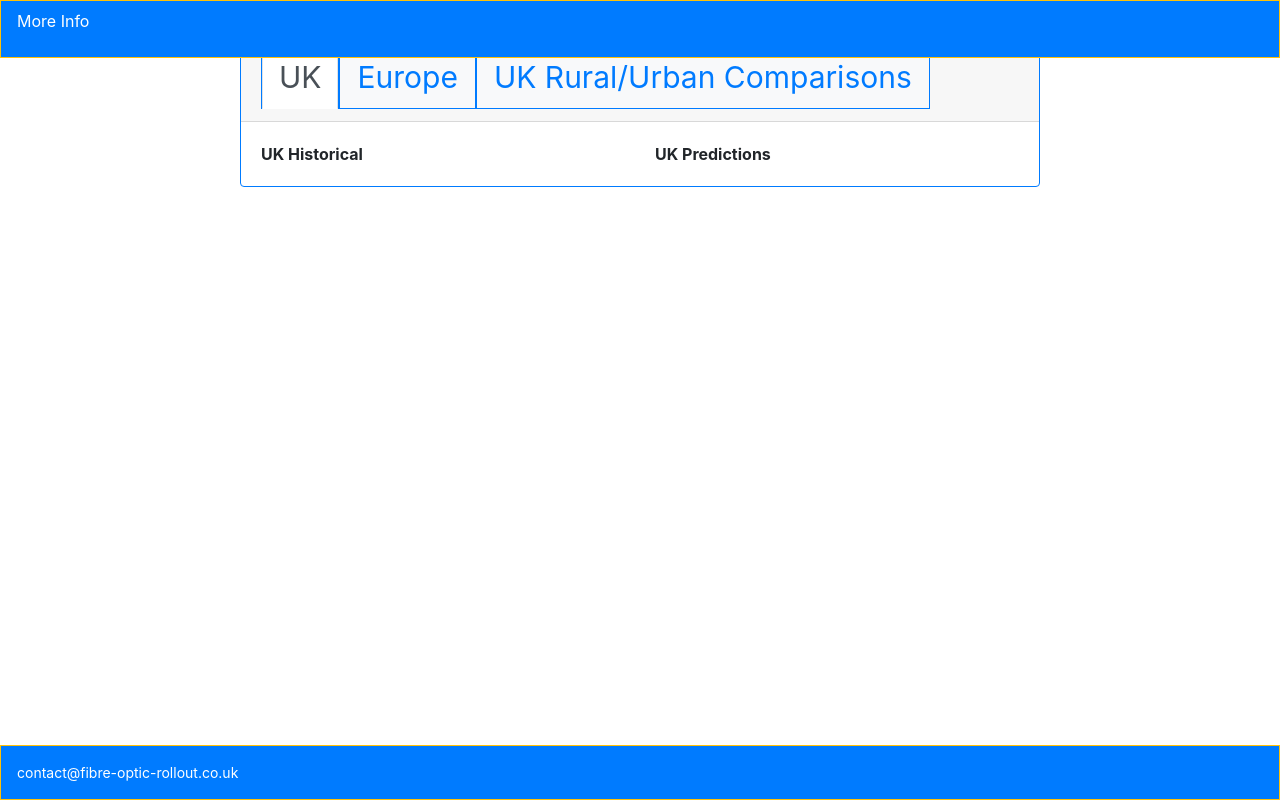
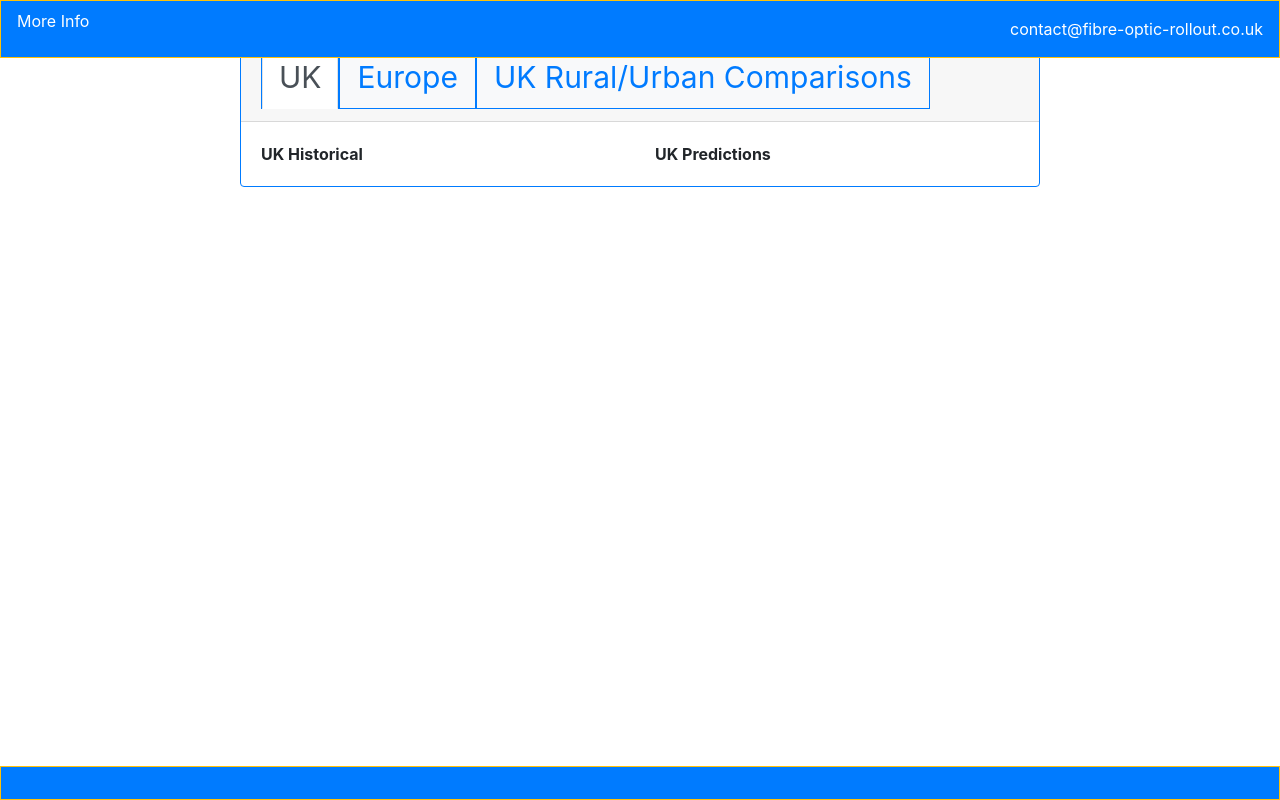
Before and after one commit to yuliiabosher/Fiber-optic-project, a Flask app: template templates/index.html in a window 1280 px wide. Run offline with Flask 3, Linux system fonts and the light colour scheme; the template is opened without the code that fills it, so the values that code supplies are empty; parts of the project's set-up code (start-up, migrations or seed data) failed here and were passed over; some libraries are stand-ins or nearby versions.

Commit message:
changed header and footer

```diff
--- a/templates/index.html
+++ b/templates/index.html
@@ -42,13 +42,12 @@
 		<nav class="sb-topnav navbar navbar-expand navbar-dark bg-primary border border-warning fixed-top">
 		<p class="text-white text-center">
 						<a class="text-white"  href="https://github.com/yuliiabosher/Fiber-optic-project/" target="_blank">More Info</a>
-					</p>
+		</p>
+		<smal class="text-white text-md-end text-sm-end text-lg-end text-xl-end ml-auto">contact@fibre-optic-rollout.co.uk</small>
 		</nav>
 		<div class="container-fluid m-0 p-0" style="height:100">
 			<div class="row m-0 p-3">
 				<div class="col-2">
-					</p>
-
 				</div>
 				<div class="col-8 p-3 m-0">
 				 	<div class="card h-80 w-100 m-0 p-0 border border-primary">
@@ -120,7 +119,6 @@
 
 
 		<footer class="d-flex flex-column flex-md-row bg-primary fixed-bottom p-3 border border-warning text-white">
-		<small>contact@fibre-optic-rollout.co.uk</small>
 		</footer>
 		<script>
                 </script>
```
